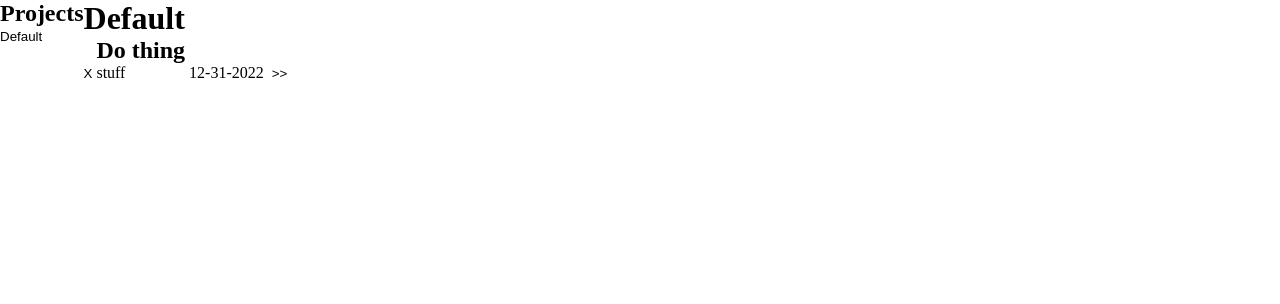
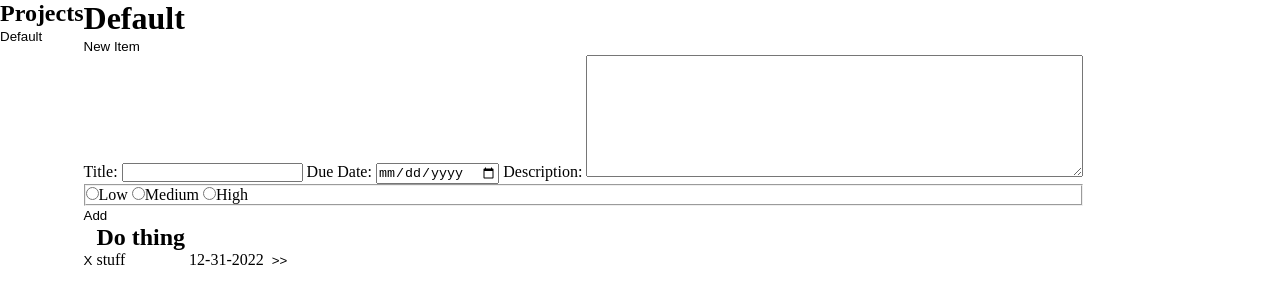
Before and after one commit to jacobwmorris/todo-list, a website built with webpack: page src/samplepage.html in a window 1280 px wide. Built offline with nearby package versions, Linux system fonts and the light colour scheme.

Commit message:
Add form to sample page

```diff
--- a/src/index.js
+++ b/src/index.js
@@ -4,7 +4,8 @@ import {TodoItem, Project} from "./todos.js";
 /* let d = new Date(2000, 0, 1);
 console.log(format(d, "MM/dd/yyyy")); */
 
-const testProj = Project("test");
-testProj.add(TodoItem("do thing", "things", Date(1999, 11, 31), 2));
-testProj.add(TodoItem("do another thing", "things", Date(1999, 11, 30), 1));
-testProj.update()
+(function() {
+    const projects = [];
+
+    projects.push(Project("Default"));
+})();
--- a/src/samplepage.html
+++ b/src/samplepage.html
@@ -17,6 +17,25 @@
         </nav>
         <main>
             <h1>Default</h1>
+            <div class="new">
+                <button class="new-button">New Item</button>
+                <form action="#">
+                    <label for="f-title">Title:</label>
+                    <input type="text" name="title" id="f-title">
+                    <label for="f-date">Due Date:</label>
+                    <input type="date" name="date" id="f-date">
+
+                    <label for="f-desc">Description:</label>
+                    <textarea type="text" name="description" id="f-desc" cols="60" rows="8"></textarea>
+
+                    <fieldset>
+                        <label for="f-pri-low"><input type="radio" name="priority" id="f-pri-low">Low</label>
+                        <label for="f-pri-med"><input type="radio" name="priority" id="f-pri-med">Medium</label>
+                        <label for="f-pri-high"><input type="radio" name="priority" id="f-pri-high">High</label>
+                    </fieldset>
+                </form>
+                <button type="submit">Add</button>
+            </div>
             <div class="todo">
                 <button class="todo-done">X</button>
                 <div class="todo-titledesc">
--- a/webpack.config.js
+++ b/webpack.config.js
@@ -19,7 +19,7 @@ module.exports = {
         rules: [
             {
                 test: /.css$/i,
-                user: ["style-loader", "css-loader"],
+                use: ["style-loader", "css-loader"],
             },
         ],
     },
```
Also changed, not shown: dist/main.js.
